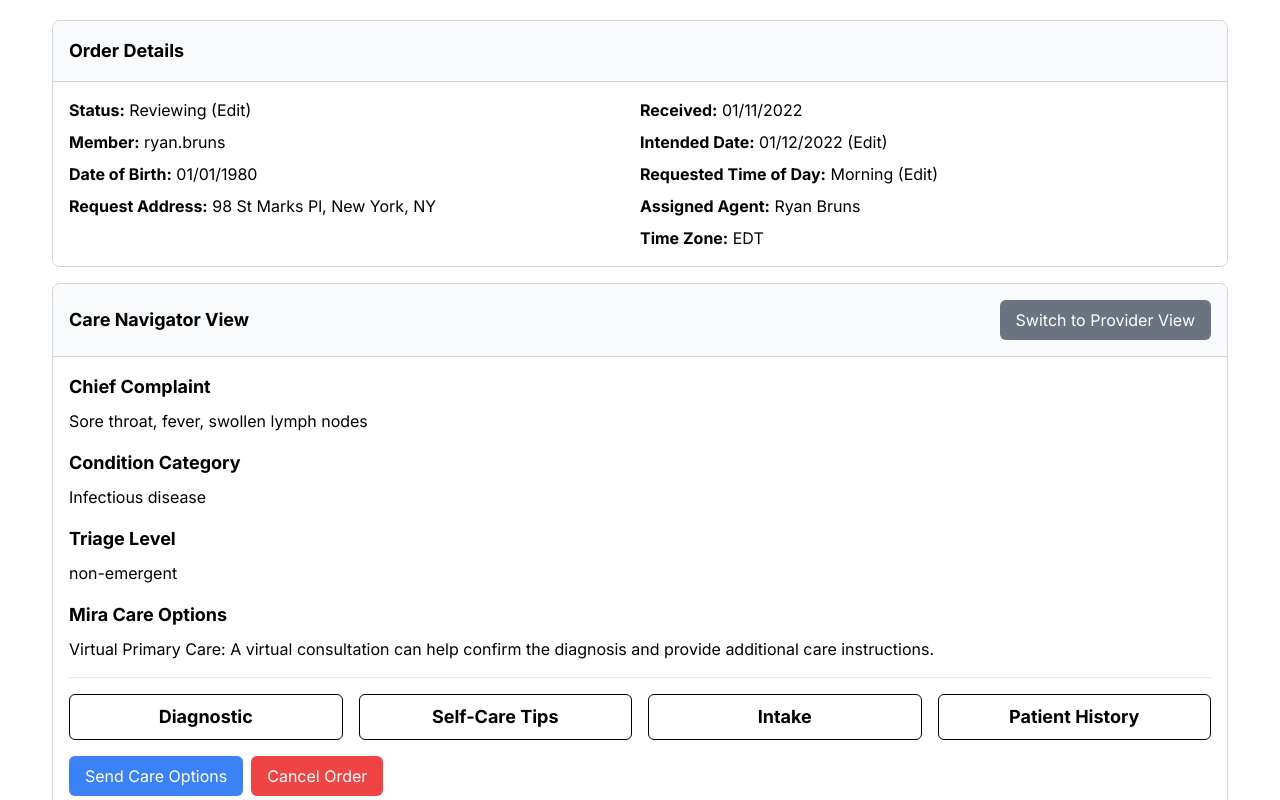
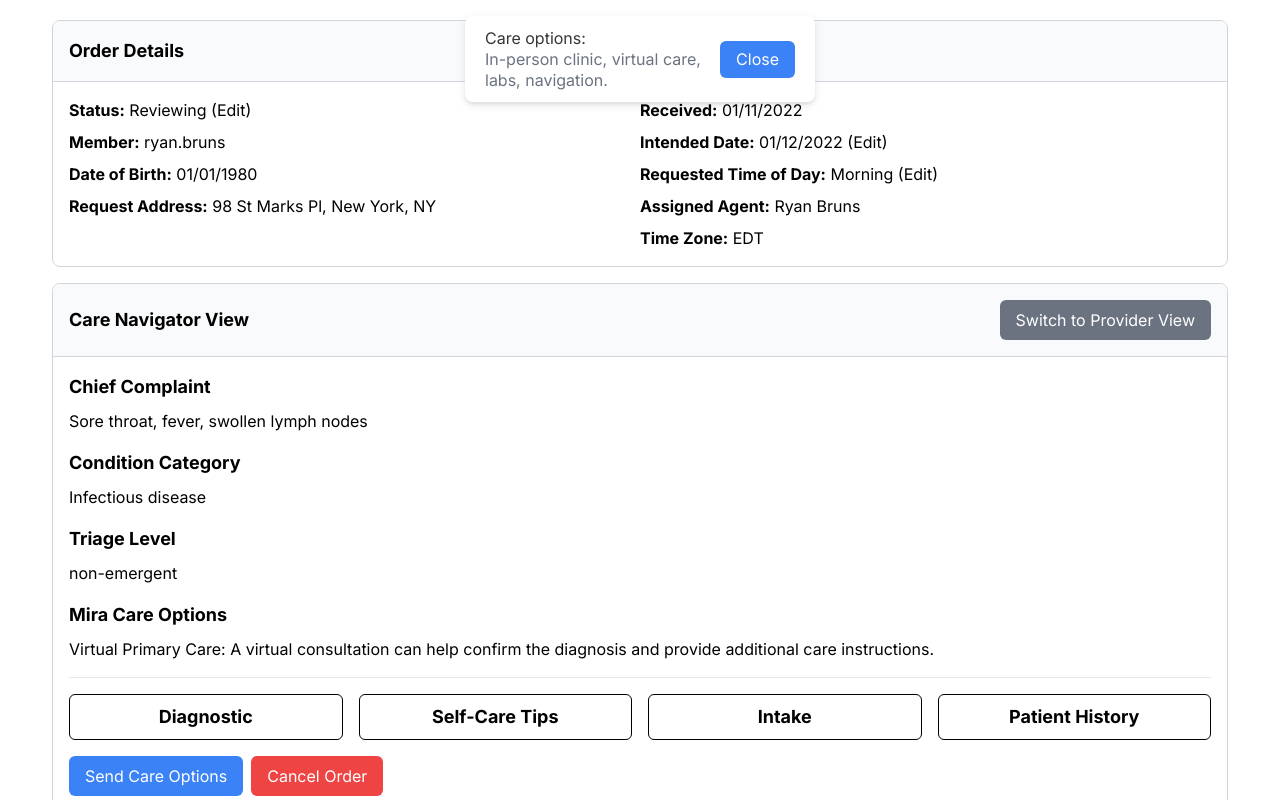
Before and after one commit to eduramme/order-page-project, a Next.js app: page /order in a window 1280 px wide. Both pictures are taken after typing "Sample" into the empty fields and a click on the button "Send Care Options". Shown: the top 800 px of the page. Built offline with nearby package versions, Linux system fonts and the light colour scheme.

Commit message:
create toast feedback

```diff
--- a/app/order/page.tsx
+++ b/app/order/page.tsx
@@ -1,12 +1,14 @@
 "use client";
 
 import { OrderDetailsSection, OrderSection } from "@/components/organisms";
+import { Toaster } from "react-hot-toast";
 
 const OrderPage = () => {
   return (
     <div className="flex flex-col gap-4 p-5 max-w-[1216px] mx-auto">
       <OrderDetailsSection />
       <OrderSection />
+      <Toaster />
     </div>
   );
 };
--- /dev/null
+++ b/components/molecules/CustomToast.tsx
@@ -0,0 +1,28 @@
+import React from "react";
+import { toast } from "react-hot-toast";
+
+interface CustomToastProps {
+  toastId: string;
+}
+
+export const CustomToast = ({ toastId }: CustomToastProps) => {
+  return (
+    <div className="flex gap-2 items-center">
+      <div className="flex flex-col">
+        <p>Care options: </p>
+        <p className="text-gray-500">
+          In-person clinic, virtual care, labs, navigation.
+        </p>
+      </div>
+
+      <div>
+        <button
+          className="flex items-center justify-center text-white px-4 py-2 bg-blue-500 rounded-md"
+          onClick={() => toast.dismiss(toastId)}
+        >
+          Close
+        </button>
+      </div>
+    </div>
+  );
+};
--- /dev/null
+++ b/components/molecules/TreatmentPlanComponent.tsx
@@ -0,0 +1,28 @@
+export const TreatmentPlanComponent = () => {
+  return (
+    <>
+      <div className="flex flex-col gap-4">
+        <h3 className="text-lg font-bold">Treatment Plan</h3>
+        <div className="flex flex-col w-full gap-2">
+          <div className="flex items-center gap-2">
+            <p>
+              <strong>Provider Name:</strong> Ozita Cooper, MD
+            </p>
+            <button className="text-blue-500">(Edit)</button>
+          </div>
+
+          <div className="flex flex-col gap-2">
+            <textarea className="border border-gray-300 rounded-md px-4 py-2" />
+            <textarea className="border border-gray-300 rounded-md px-4 py-2" />
+            <textarea className="border border-gray-300 rounded-md px-4 py-2" />
+          </div>
+        </div>
+      </div>
+      <div>
+        <button className="bg-blue-500 text-white px-4 py-2 hover:opacity-80 transition-opacity duration-300 rounded-md">
+          Finish
+        </button>
+      </div>
+    </>
+  );
+};
--- a/components/molecules/index.ts
+++ b/components/molecules/index.ts
@@ -1,5 +1,7 @@
 export * from "./ChatComponent";
+export * from "./CustomToast";
 export * from "./DiagnosticInfoComponent";
 export * from "./IntakeInfoComponent";
 export * from "./OrderInfoButton";
 export * from "./PatientHistoryInfoComponent";
+export * from "./TreatmentPlanComponent";
--- a/components/organisms/CareNavigatorViewContent.tsx
+++ b/components/organisms/CareNavigatorViewContent.tsx
@@ -2,7 +2,9 @@
 
 import { useState } from "react";
 import { OrderData } from "@/types";
+import toast from "react-hot-toast";
 import {
+  CustomToast,
   DiagnosticInfoComponent,
   IntakeInfoComponent,
   OrderInfoButton,
@@ -23,6 +25,10 @@
   const [showPatientHistory, setShowPatientHistory] = useState(false);
 
   const { miraOSsummary, diagnostic, selfCareTips, visitIntake } = orderData;
+
+  const showToast = () => {
+    toast((t) => <CustomToast toastId={t.id} />, { duration: 10000 });
+  };
 
   return (
     <>
@@ -72,7 +78,10 @@
         {showPatientHistory && <PatientHistoryInfoComponent />}
 
         <div className="flex gap-2">
-          <button className="bg-blue-500 text-white px-4 py-2 hover:opacity-80 transition-opacity duration-300 rounded-md">
+          <button
+            onClick={() => showToast()}
+            className="bg-blue-500 text-white px-4 py-2 hover:opacity-80 transition-opacity duration-300 rounded-md"
+          >
             Send Care Options
           </button>
           <button className="bg-red-500 text-white px-4 py-2 hover:opacity-80 transition-opacity duration-300 rounded-md">
--- a/components/organisms/ProviderViewContent.tsx
+++ b/components/organisms/ProviderViewContent.tsx
@@ -7,6 +7,7 @@
   IntakeInfoComponent,
   OrderInfoButton,
   PatientHistoryInfoComponent,
+  TreatmentPlanComponent,
 } from "../molecules";
 
 interface ProviderViewContentProps {
@@ -84,25 +85,7 @@
         {isIntakeTabOpen && <IntakeInfoComponent visitIntake={visitIntake} />}
         {isPatientHistoryOpen && <PatientHistoryInfoComponent />}
 
-        <div className="flex flex-col gap-4">
-          <h3 className="text-lg font-bold">Treatment Plan</h3>
-          <div className="flex flex-col w-full gap-2">
-            <p>
-              <strong>Provider Name:</strong> Ozita Cooper, MD
-            </p>
-            <div className="flex flex-col gap-2">
-              <textarea className="border border-gray-300 rounded-md px-4 py-2" />
-              <textarea className="border border-gray-300 rounded-md px-4 py-2" />
-              <textarea className="border border-gray-300 rounded-md px-4 py-2" />
-            </div>
-          </div>
-        </div>
-
-        <div className="flex gap-2">
-          <button className="bg-blue-500 text-white px-4 py-2 hover:opacity-80 transition-opacity duration-300 rounded-md">
-            Finish
-          </button>
-        </div>
+        <TreatmentPlanComponent />
       </div>
     </>
   );
```
Also changed, not shown: package.json (+5 -4 lines), 1 other file (tests, documents, lock files or other folders).
